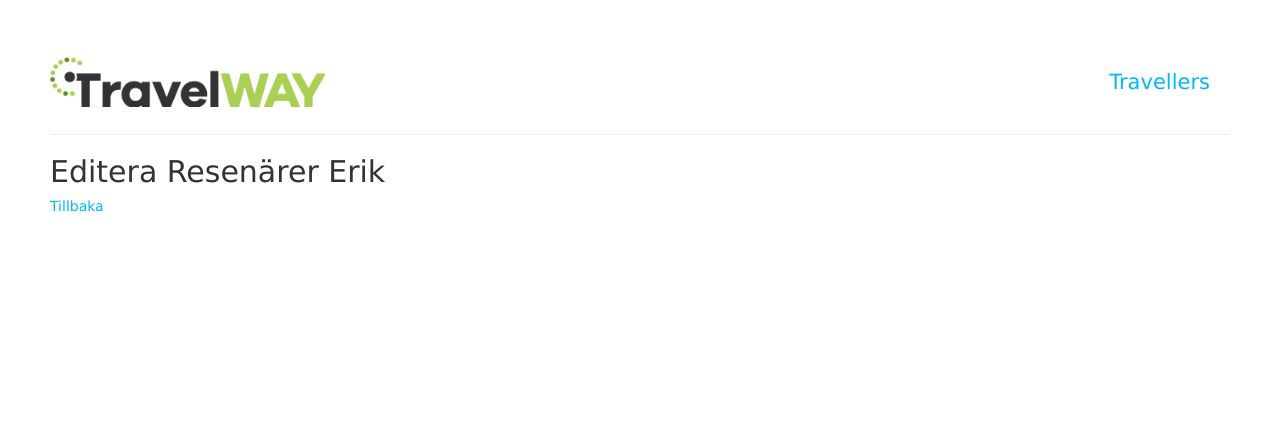
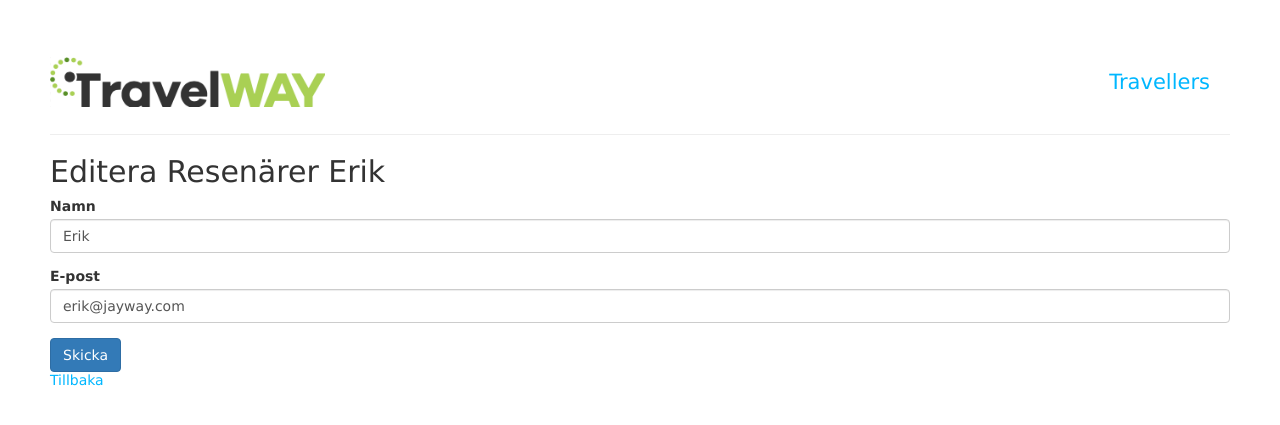
Before and after one commit to jayway/KHelg2015-Team4-server, a Node server app: page /users/edit/1 in a window 1280 px wide. Shown: the top 425 px of the page. Run offline with Node 20, Linux system fonts and the light colour scheme.

Commit message:
Fixed edit user

```diff
--- a/routes/users.js
+++ b/routes/users.js
@@ -27,7 +27,15 @@ router.post('/', function(req, res){
 
 router.get('/edit/:id', function(req, res){
   console.log('edit', req.params.id);
-  res.render('users-edit', { user: users[req.params.id] });
+  res.render('users-edit', { user: _.assign({}, users[req.params.id], {id: req.params.id}) });
+});
+
+router.post('/edit/:id', function(req, res){
+  var id = req.params.id;
+  console.log('edit', id);
+  console.log('body', req.body);
+  _.assign(users[req.params.id], req.body);
+  res.redirect('/users');
 });
 
 router.put('/:id', function(req, res){
--- a/views/users-edit.jade
+++ b/views/users-edit.jade
@@ -5,4 +5,14 @@ block content
 
     h2 Editera Resenärer #{user.name}
 
+    form(action="#{user.id}" method="post")
+        div.form-group
+            label(for="inputName") Namn
+            input(type="text" name="name" class="form-control" id="inputName" placeholder="Kurt" value="#{user.name}")
+
+        div.form-group
+            label(for="inputEmail") E-post
+            input(type="email" name="email" class="form-control" id="inputEmail" placeholder="kurt@gmail.com" value="#{user.email}")
+        button(type="submit" class="btn btn-primary") Skicka
+
     a(href="/users") Tillbaka
```
